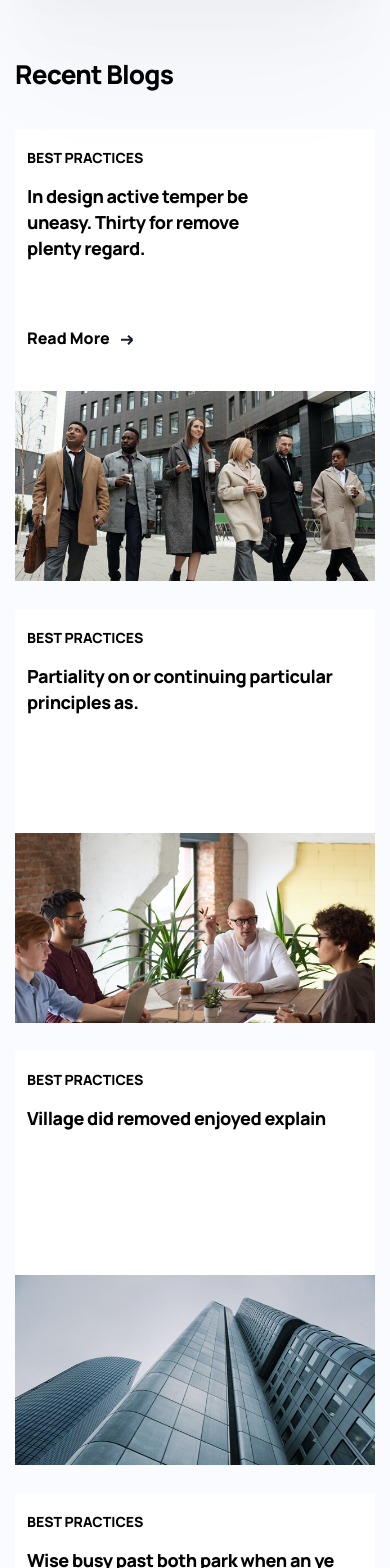
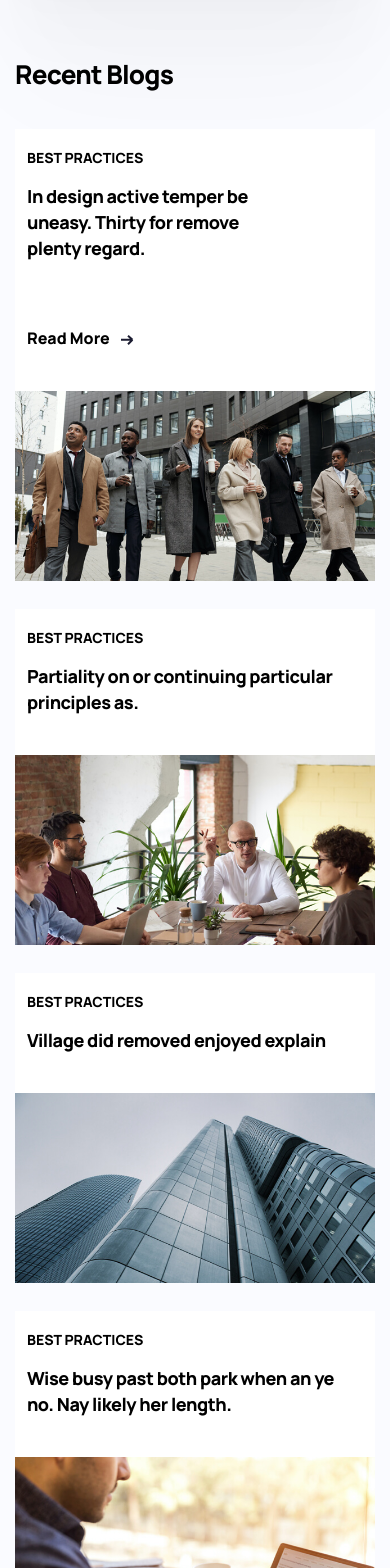
Before and after one commit to VektorTech/saas-landing-page, a Next.js app: page / in a window 390 px wide. Shown: the part 4880-6448 px from the top of the page. Built offline with nearby package versions, Linux system fonts and the light colour scheme.

Commit message:
change blog section layout at each breakpoint

```diff
--- a/src/components/Blog.tsx
+++ b/src/components/Blog.tsx
@@ -7,14 +7,17 @@ import StockImage2 from "@/images/blog-stock-2.jpg";
 import StockImage3 from "@/images/blog-stock-3.jpg";
 import StockImage4 from "@/images/blog-stock-4.jpg";
 
+// mt-7 space-y-7 lg:space-y-0
+
 export default function Blog() {
   return (
     <section className="container mt-28">
       <h2 className="text-3xl md:text-5xl font-extrabold">Recent Blogs</h2>
 
-      <Link href="/">
-        <div className="bg-white flex flex-col lg:flex-row mt-10 md:mt-20">
-          <article className="pt-4 md:pt-6 px-3 md:px-8 pb-10 lg:w-3/5">
+      <div className="grid items-start lg:grid-cols-3 md:grid-cols-2 md:grid-rows-2 lg:grid-rows-none lg:items-stretch gap-x-7 gap-y-7 mt-10 md:mt-20">
+        <Link href="/" className="lg:col-span-3">
+          <div className="bg-white h-full flex flex-col lg:flex-row">
+            <article className="pt-4 md:pt-6 px-3 md:px-8 pb-10 lg:w-3/5 md:h-[18.75rem] lg:h-auto">
               <p className="uppercase text-sm md:text-base !font-extrabold">
                 best practices
               </p>
@@ -36,10 +39,9 @@ export default function Blog() {
           </div>
         </Link>
 
-      <div className="grid lg:grid-cols-3 gap-x-7 space-y-7 lg:space-y-0 mt-7">
         <Link href="/">
-          <div className="bg-white">
-            <article className="pt-4 md:pt-6 px-3 md:px-8 h-56 overflow-hidden">
+          <div className="bg-white h-full flex flex-col justify-between">
+            <article className="pt-4 md:pt-6 px-3 md:px-8 pb-10 overflow-hidden md:h-[18.75rem] lg:h-auto">
               <p className="uppercase text-sm md:text-base !font-extrabold">
                 best practices
               </p>
@@ -58,8 +60,8 @@ export default function Blog() {
         </Link>
 
         <Link href="/">
-          <div className="bg-white">
-            <article className="pt-4 md:pt-6 px-3 md:px-8 h-56 overflow-hidden">
+          <div className="bg-white h-full flex flex-col justify-between">
+            <article className="pt-4 md:pt-6 px-3 md:px-8 pb-10 overflow-hidden md:h-[18.75rem] lg:h-auto">
               <p className="uppercase text-sm md:text-base !font-extrabold">
                 best practices
               </p>
@@ -78,8 +80,8 @@ export default function Blog() {
         </Link>
 
         <Link href="/" className="">
-          <div className="bg-white">
-            <article className="pt-4 md:pt-6 px-3 md:px-8 h-56 overflow-hidden">
+          <div className="bg-white h-full flex flex-col justify-between">
+            <article className="pt-4 md:pt-6 px-3 md:px-8 pb-10 overflow-hidden md:h-[18.75rem] lg:h-auto">
               <p className="uppercase text-sm md:text-base !font-extrabold">
                 best practices
               </p>
```
Lines whose indentation alone changed are shown as unchanged.
